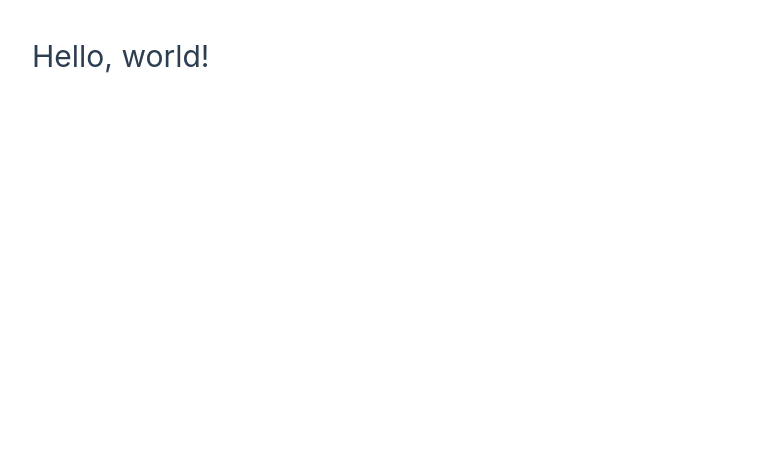
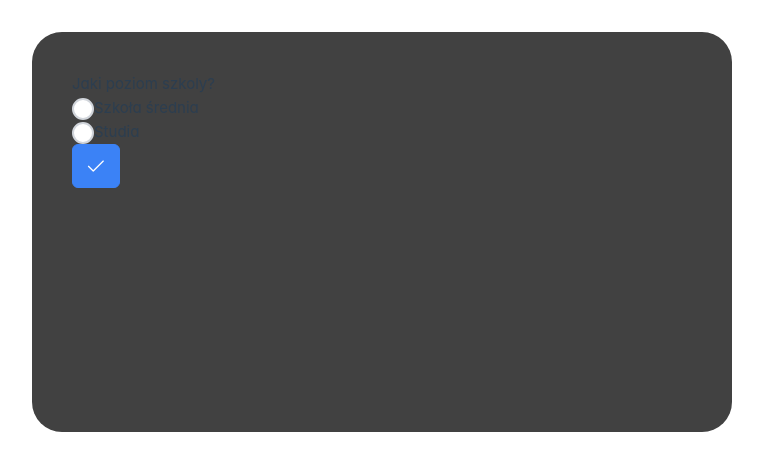
Before and after one commit to KotreQ/HackYeah-2023, a Vue app in the folder client/: page / in a window 1280 px wide. Shown: the top 470 px of the page, without its empty margins (0-763 px from the left). Built offline with nearby package versions, Linux system fonts and the light colour scheme; a web font is replaced by a local one.

Commit message:
Add dynamic question component

```diff
--- /dev/null
+++ b/client/src/components/Question.vue
@@ -0,0 +1,22 @@
+<script setup lang="ts">
+import {ref, shallowRef} from "vue";
+import StudyLevel from "@/components/questions/SchoolGradeQuestion.vue";
+import {Query} from "@/components/query";
+
+const questionComponent = shallowRef(StudyLevel);
+
+let query = new Query();
+
+function questionSubmitted() {
+	console.log(JSON.stringify(query.getData()));
+}
+
+</script>
+
+<template>
+	<component :is="questionComponent" @on-submit="questionSubmitted" :query="query"></component>
+</template>
+
+<style scoped>
+
+</style>
--- /dev/null
+++ b/client/src/components/query.ts
@@ -0,0 +1,19 @@
+export class Query {
+
+	data: any = [];
+
+	constructor() {
+	}
+
+	addData(data: any): any {
+		this.data.push(data);
+	}
+
+	getData(): any {
+		return this.data;
+	}
+
+	setData(data: any) {
+		this.data = data;
+	}
+}
--- /dev/null
+++ b/client/src/components/questions/SchoolGradeQuestion.vue
@@ -0,0 +1,45 @@
+<script lang="ts">
+
+import {ref} from "vue";
+
+const schoolGrade = ref('');
+
+export default {
+	props: ['query'],
+	emits: ['on-submit'],
+	methods: {
+		submit() {
+			this.query.addData({
+				type: schoolGrade.value
+			});
+
+			this.$emit('on-submit');
+		}
+	},
+	data() {
+		return {schoolGrade};
+	}
+}
+
+</script>
+
+<template>
+	<p>Jaki poziom szkoly?</p>
+
+	<div class="flex flex-wrap gap-3">
+		<div class="flex align-items-center">
+			<RadioButton v-model="schoolGrade" inputId="schoolGradeMiddle" name="grade" value="middle"/>
+			<label for="schoolGradeMiddle" class="ml-2">Szkoła średnia</label>
+		</div>
+		<div class="flex align-items-center">
+			<RadioButton v-model="schoolGrade" inputId="schoolGradeStudies" name="grade" value="studies"/>
+			<label for="schoolGradeStudies" class="ml-2">Studia</label>
+		</div>
+	</div>
+
+	<Button icon="pi pi-check" aria-label="Submit" @click="submit()"/>
+</template>
+
+<style scoped>
+
+</style>
--- a/client/src/main.ts
+++ b/client/src/main.ts
@@ -5,9 +5,11 @@ import router from './router';
 import PrimeVue from 'primevue/config';
 import VueAxios from "vue-axios";
 import axios from "axios";
+import Button from "primevue/button";
 
 import "primevue/resources/themes/lara-light-blue/theme.css";
 import "primeicons/primeicons.css";
+import RadioButton from "primevue/radiobutton";
 
 const app = createApp(App);
 
@@ -17,4 +19,7 @@ app.use(VueAxios, axios);
 
 app.provide('axios', app.config.globalProperties.axios);
 
+app.component('Button', Button);
+app.component('RadioButton', RadioButton);
+
 app.mount('#app');
--- a/client/src/router/index.ts
+++ b/client/src/router/index.ts
@@ -1,13 +1,14 @@
 import {createRouter, createWebHistory} from 'vue-router';
-import HomeView from '../views/HomeView.vue';
+import Quiz from "@/views/Quiz.vue";
+
 
 const router = createRouter({
 	history: createWebHistory(import.meta.env.BASE_URL),
 	routes: [
 		{
 			path: '/',
-			name: 'home',
-			component: HomeView
+			name: 'quiz',
+			component: Quiz
 		}
 	]
 })
--- a/client/src/views/HomeView.vue
+++ /dev/null
@@ -1,11 +0,0 @@
-<script setup lang="ts">
-
-</script>
-
-<template>
-	<h1>Hello, world!</h1>
-</template>
-
-<style scoped>
-
-</style>
--- /dev/null
+++ b/client/src/views/Quiz.vue
@@ -0,0 +1,21 @@
+<script setup lang="ts">
+
+import Question from "@/components/Question.vue";
+
+</script>
+
+<template>
+	<div class="box">
+		<Question></Question>
+	</div>
+</template>
+
+<style scoped>
+.box {
+	padding: 40px;
+	width: 700px;
+	height: 400px;
+	background-color: #414141;
+	border-radius: 30px;
+}
+</style>
```
